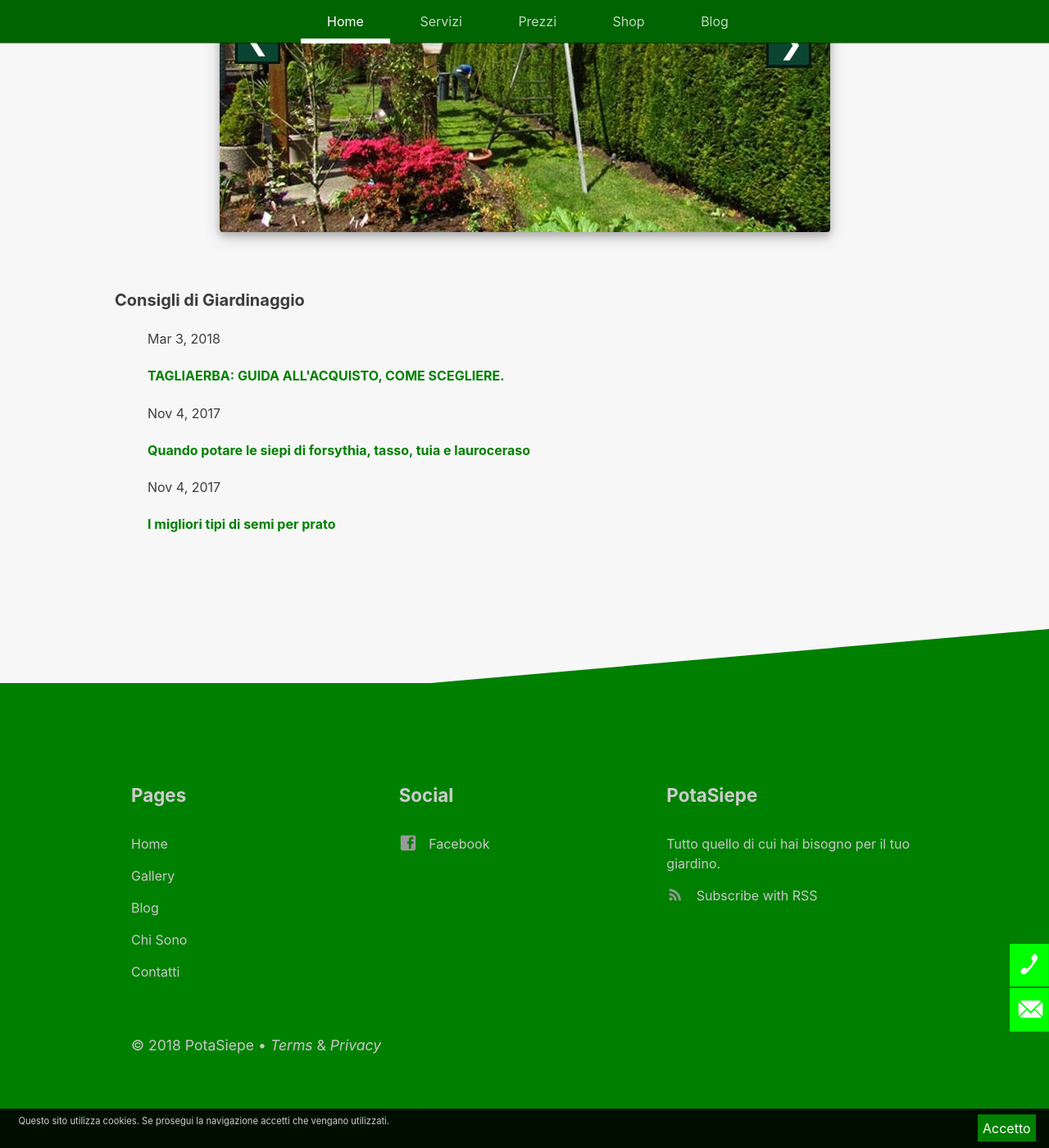
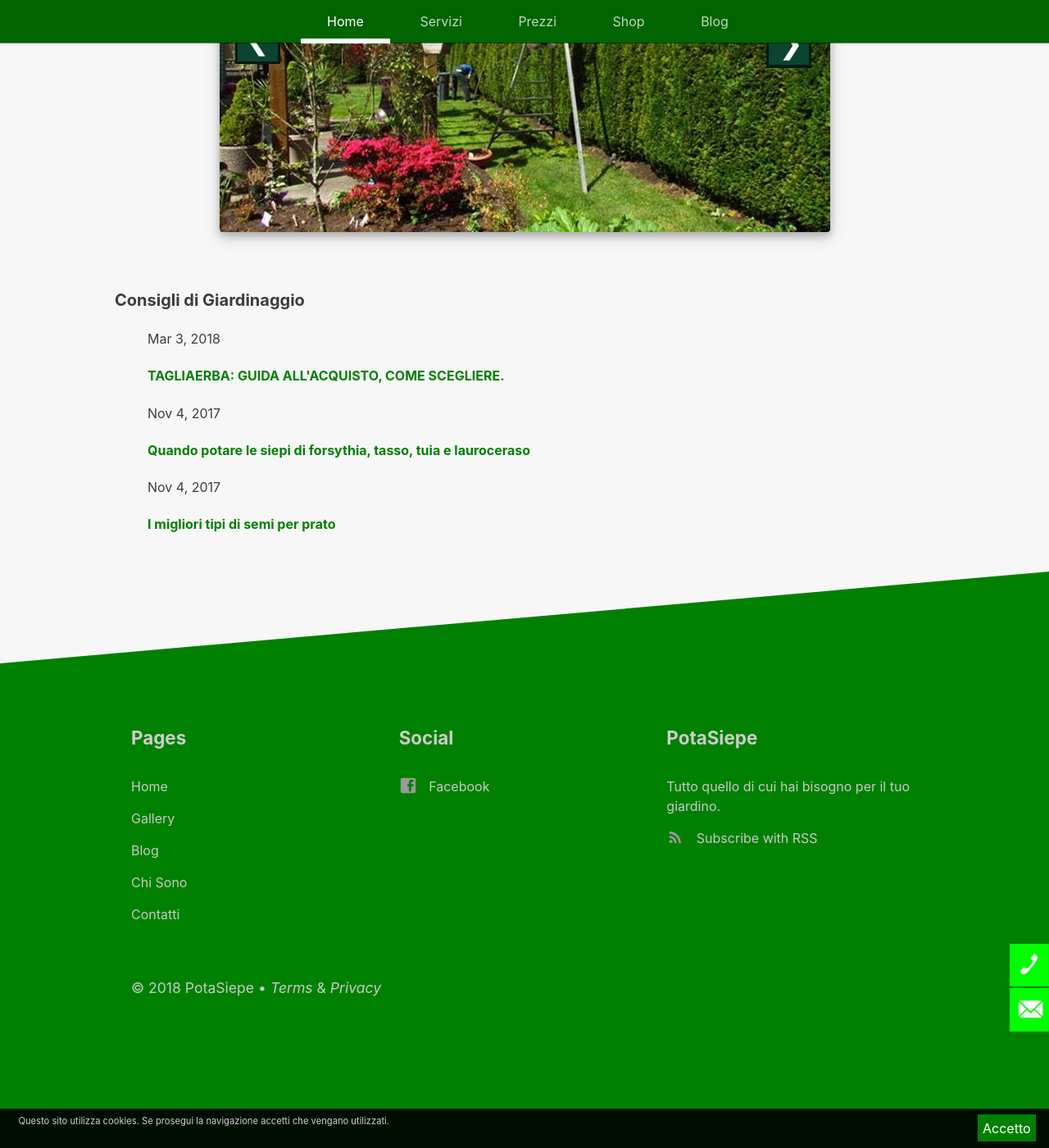
Before and after one commit to enricocaputo/potasiepe, a Jekyll site: the page built from pages/index.html, in a window 1280 px wide and 1400 px high, scrolled down 3693 px. Shown: the whole window at 82% size. Built offline with Jekyll 4.4.1, drawn with Linux system fonts in a browser that asks for light colours.

Commit message:
Update _base.scss

```diff
--- a/_sass/_base.scss
+++ b/_sass/_base.scss
@@ -147,7 +147,7 @@ a:hover {
 }
 
 .content {
-    margin: 0 auto 70px auto;
+    margin: 0 auto;
     width: 80%;
     max-width: 1000px;
     padding: 2em 0 10em 0;
@@ -172,3 +172,8 @@ footer {
         font-size: 1.3em;
       }
 }
+@media (min-width: 1365px){
+  .content {
+      margin: 0 auto 90px auto;
+    }
+}
```
